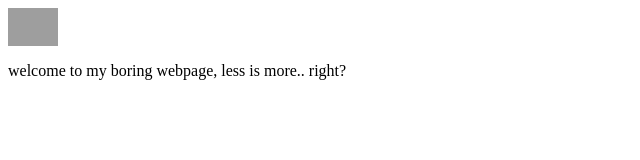
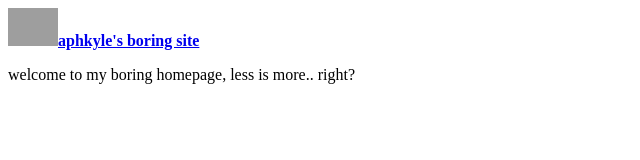
Before and after one commit to aphkyle/aphkyle.github.io, a plain HTML site: page index.html in a window 1280 px wide. Shown: the whole page, without its empty margins (0-640 px from the left). Drawn offline with Linux system fonts and the light colour scheme; no server answers; grey boxes are pictures that could not be loaded.

Commit message:
remove log, modify text

```diff
--- a/index.html
+++ b/index.html
@@ -23,16 +23,13 @@
         const response = await fetch("https://api.github.com/repos/aphkyle/aphkyle.github.io/contents/");
         const data = await response.json();
         let ul = document.querySelector("ul");
-
-        console.log(data)
-
         await dirTree(data, ul);
       }
     </script>
   </head>
   <body>
-    <a href="https://github.com/aphkyle/aphkyle.github.io/" ><img src="https://github.githubassets.com/images/modules/logos_page/GitHub-Mark.png" width="50"></img></a>
-    <p>welcome to my boring webpage, less is more.. right?</p>
+    <a href="https://github.com/aphkyle/aphkyle.github.io/" ><img src="https://github.githubassets.com/images/modules/logos_page/GitHub-Mark.png" width="50"></img><b>aphkyle's boring site</b></a>
+    <p>welcome to my boring homepage, less is more.. right?</p>
     <ul></ul>
   </body>
 </html>
```
